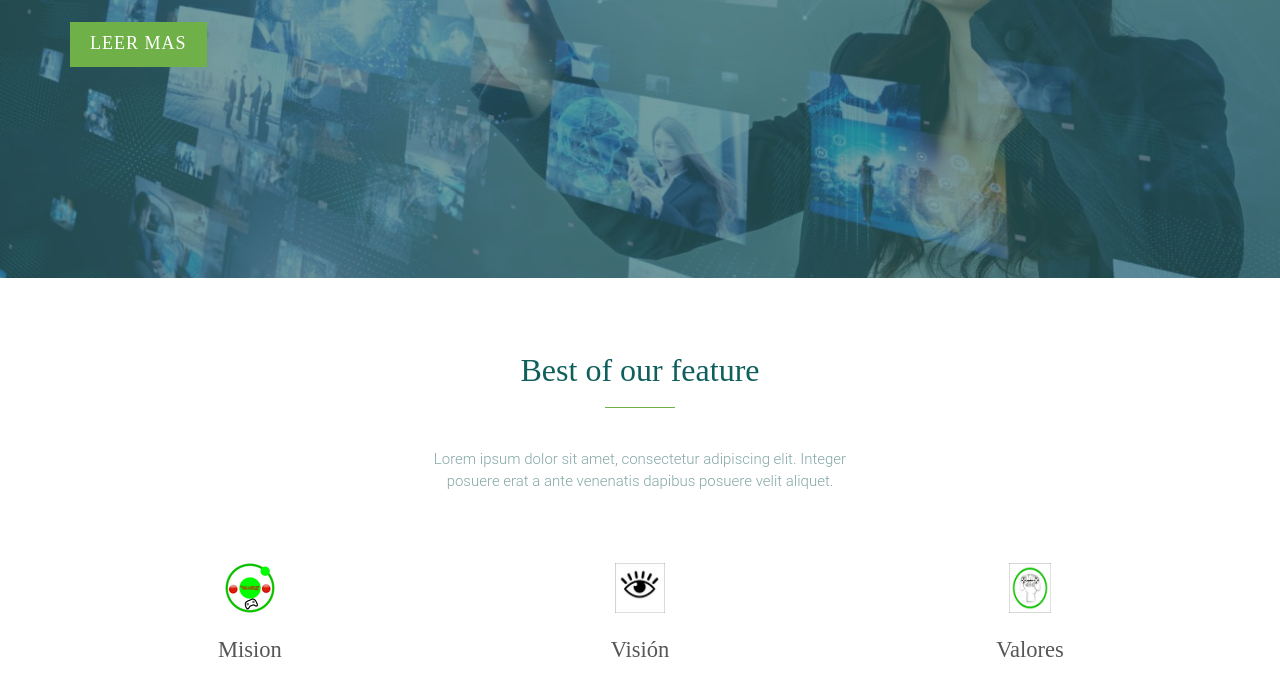
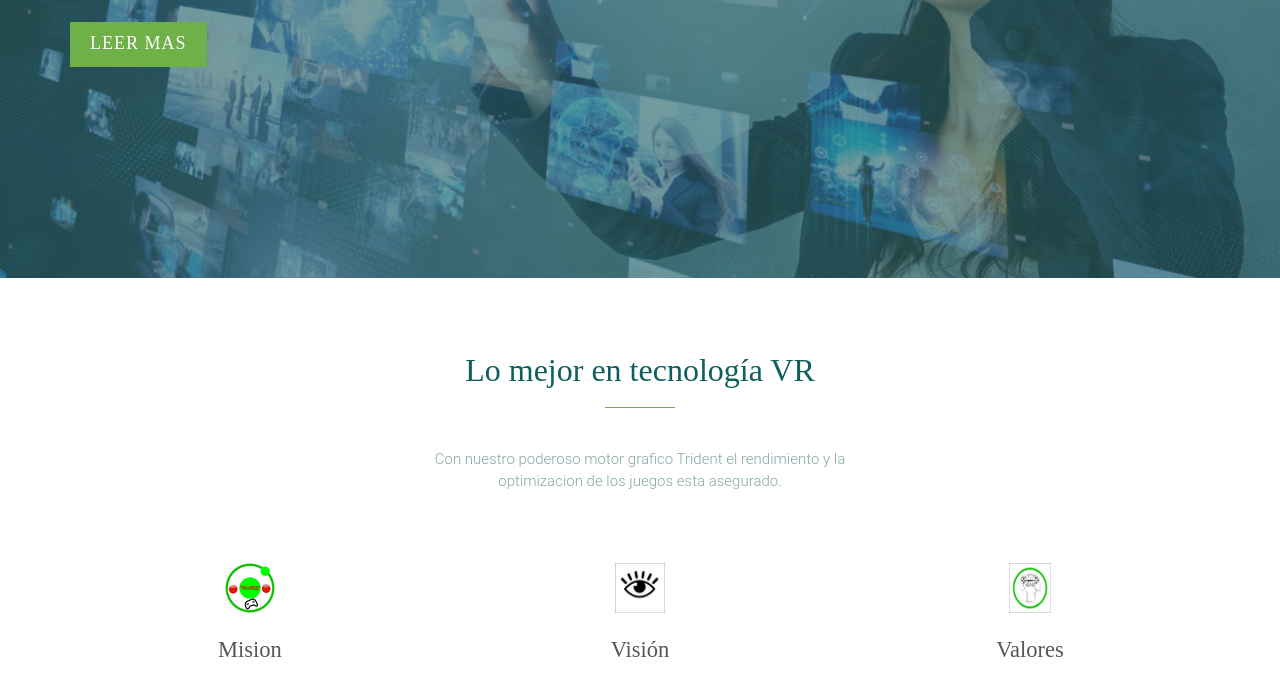
Before and after one commit to FourLeavesTechnology/FLTechnology, a plain HTML site: page index.html in a window 1280 px wide. Shown: the part 382-1061 px from the top of the page. Drawn offline with Linux system fonts and the light colour scheme; files whose address does not match are found by name; a web font is replaced by a local one.

Commit message:
Update index.html

```diff
--- a/index.html
+++ b/index.html
@@ -92,10 +92,9 @@
         <section id="our_features">
             <div class="container">
                 <div class="features_top text-center">
-                    <h2 class="title_border">Best of our feature</h2>
+                    <h2 class="title_border">Lo mejor en tecnología VR</h2>
                     <div class="separator"></div>
-                    <p>Lorem ipsum dolor sit amet, consectetur adipiscing elit.
-                        Integer posuere erat a ante venenatis dapibus posuere velit aliquet.</p>
+                    <p>Con nuestro poderoso motor grafico Trident el rendimiento y la optimizacion de los juegos esta asegurado.</p>
                 </div>
 
                 <div class="features_contant">
```
